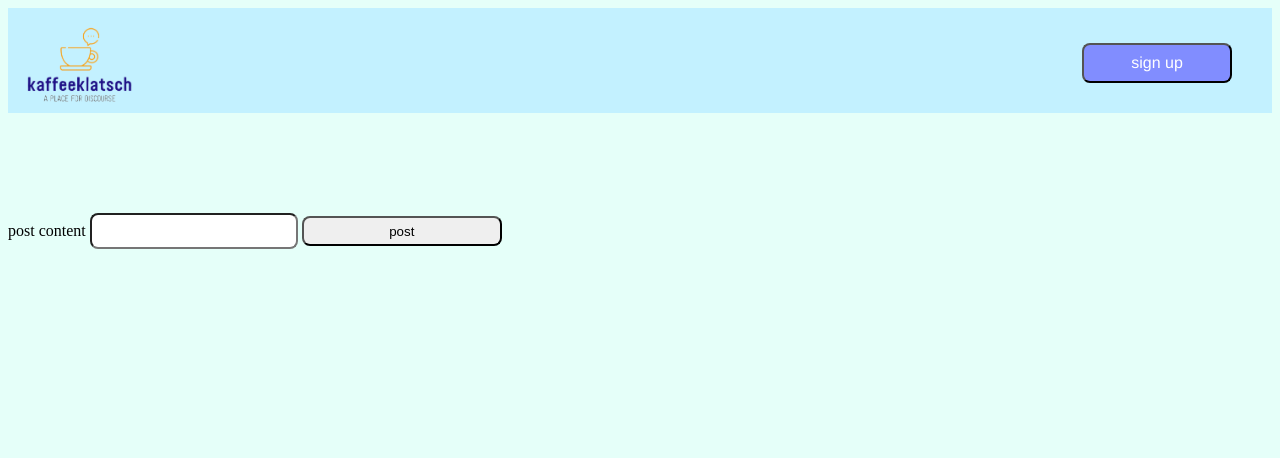
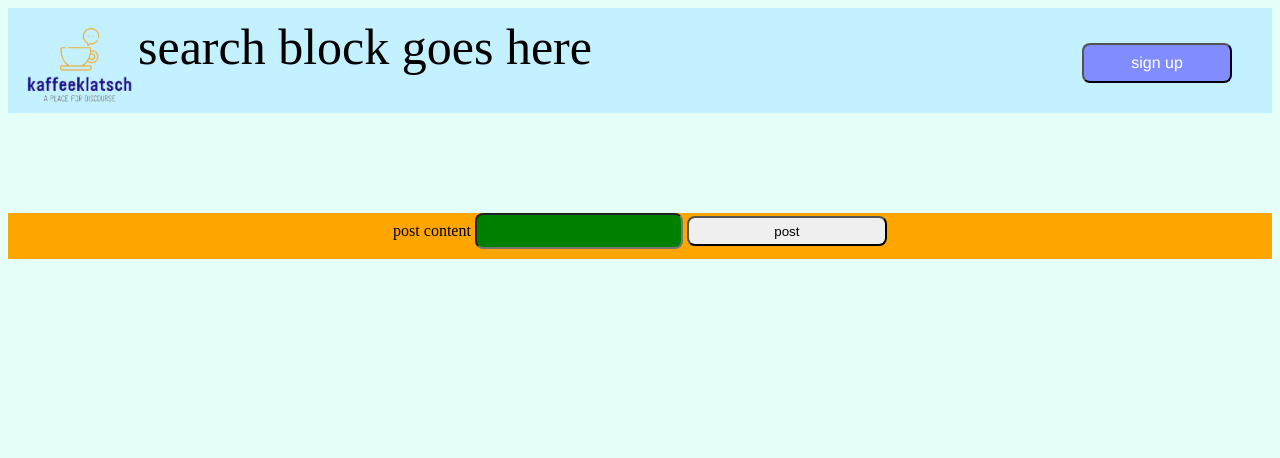
Before and after one commit to PFSDevTeam/kaffeeklatsch, a Flask app: page /feed in a window 1280 px wide. Shown: the top 458 px of the page. Run offline with Flask 2, Linux system fonts and the light colour scheme; some libraries are stand-ins or nearby versions.

Commit message:
continued feed template integration

```diff
--- a/app.py
+++ b/app.py
@@ -70,7 +70,7 @@ def register():
 @app.route('/feed')
 def feed():
   postForm = PostForm()
-  return render_template('feed.html', postTest=postForm)
+  return render_template('feed.html', postForm=postForm)
 
 
 if __name__ == "__main__":
--- /dev/null
+++ b/static/css/make_post.css
@@ -0,0 +1,10 @@
+.make-post-wrapper {
+    display: inline-block;
+    background-color: orange;
+    width: 100%;
+    text-align: center;
+}
+
+#postContent{
+    background-color: green;
+}
--- a/templates/feed.html
+++ b/templates/feed.html
@@ -1,13 +1,29 @@
 <!--extend base-->
 {% extends 'base.html' %}
-{% import 'make_post.html' as post %}
+{% import 'make_post.html' as postTemplate %}
+
+{% block search %}
+    <!--search bar goes here-->
+    <div style="text-align: left; display: inline; float: left;" >search block goes here</div>
+{% endblock %}
 
 {% block body %}
     <div class="page">
         <body>
-            <form method="POST">
-                {{ post.post(postTest) }}
-            </form>
+            <!--left block-->
+            <div>
+                <!--float the post form at the top-->
+                <form method="POST">
+                    {{ postTemplate.make_post(postForm) }}
+                </form>
+                <!--display the available posts below-->
+                <!--post loop-->
+                    <!--post macros pulled in-->
+            </div>
+            <!--right block-->
+            <div>
+                <!--community component goes here-->
+            </div>
         </body>
     </div>
 {% endblock %}
--- a/templates/make_post.html
+++ b/templates/make_post.html
@@ -1,7 +1,11 @@
-{% macro post(postTest) %}
-    <div>
-        {{ postTest.postContent.label() }}
-        {{ postTest.postContent() }}
-        {{ postTest.post() }}
+{% macro make_post(postForm) %}
+    <link
+      rel="stylesheet"
+      href="{{ url_for('static', filename='css/make_post.css') }}"
+    />
+    <div class="make-post-wrapper">
+        {{ postForm.postContent.label() }}
+        {{ postForm.postContent(class="post-content") }}
+        {{ postForm.post() }}
     </div>
 {% endmacro %}
```
